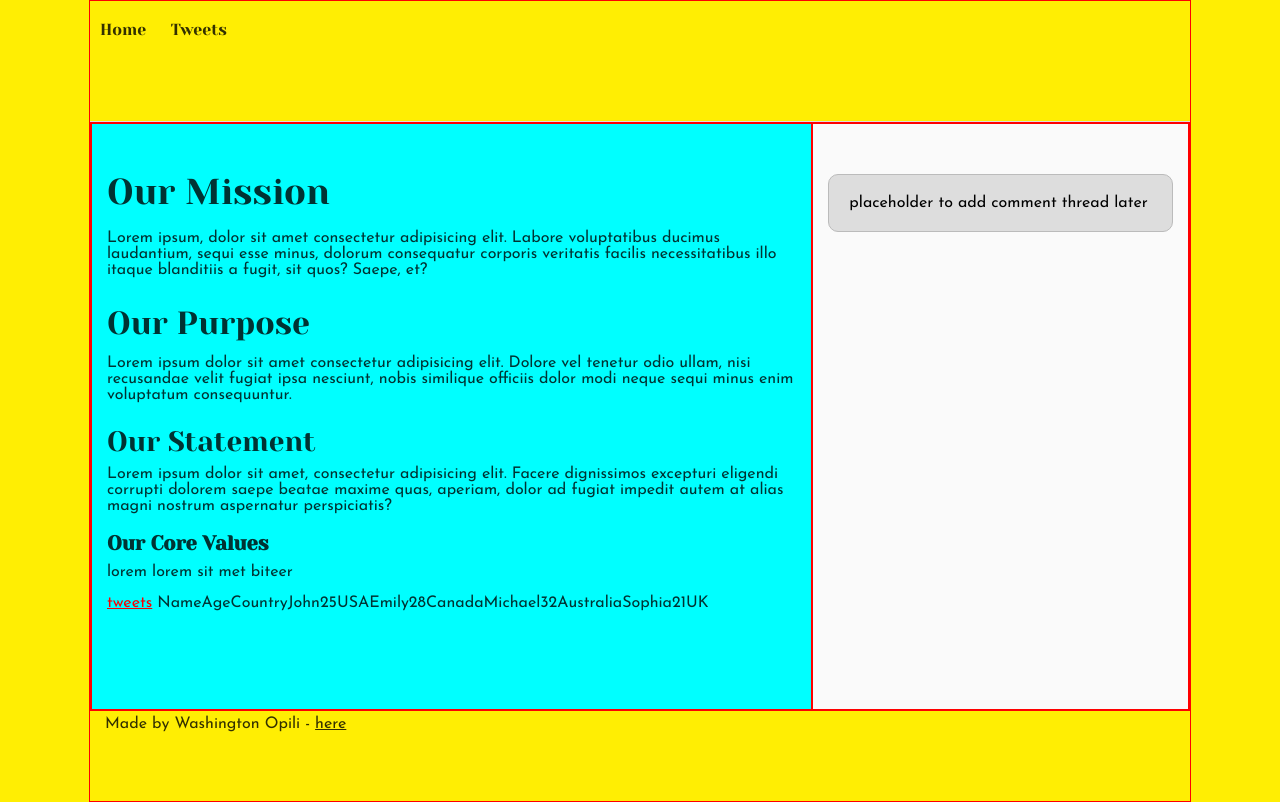
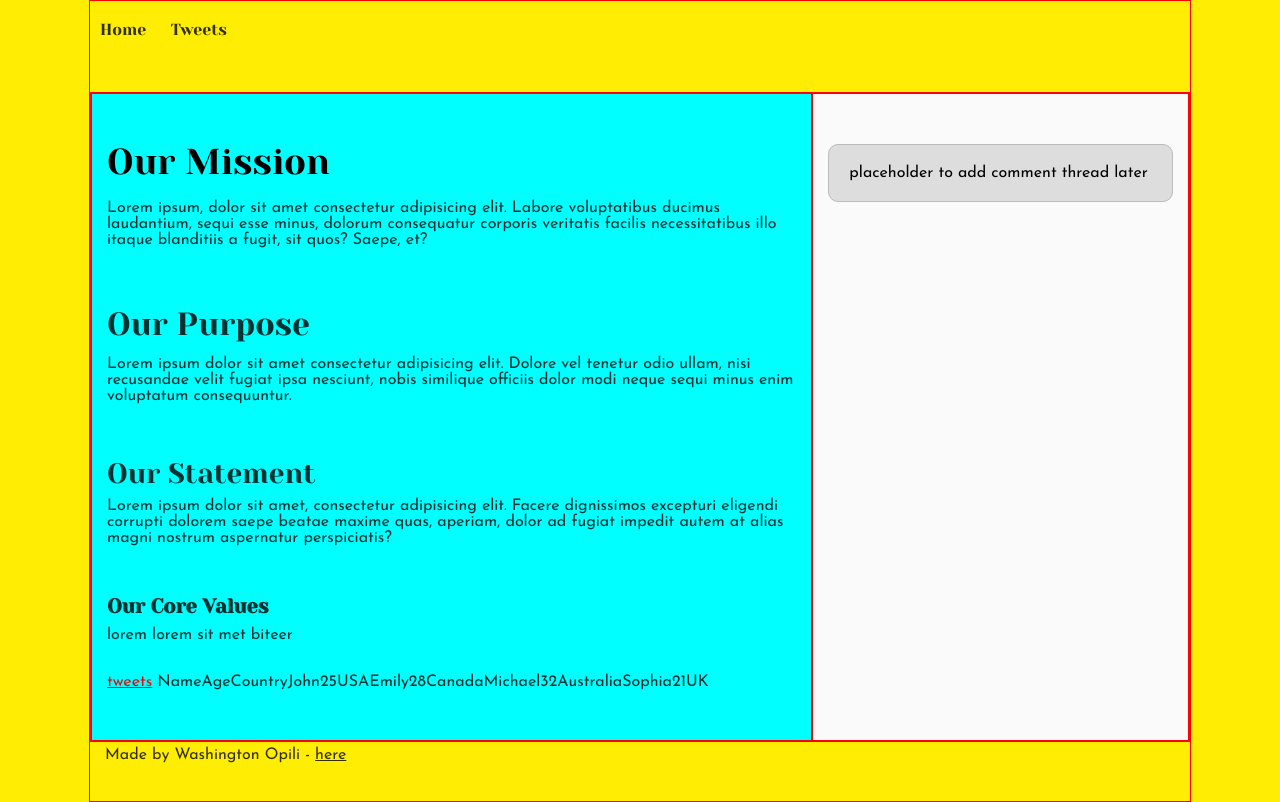
Before and after one commit to opili-washington/alx_html_css, a plain HTML site: page index.html in a window 1280 px wide. Drawn offline with Linux system fonts and the light colour scheme.

Commit message:
updated index and style files

```diff
--- a/index.html
+++ b/index.html
@@ -19,13 +19,13 @@
 <main>
   <article>
     <h1>Our Mission</h1>
-    <p>Lorem ipsum, dolor sit amet consectetur adipisicing elit. Labore voluptatibus ducimus laudantium, sequi esse minus, dolorum consequatur corporis veritatis facilis necessitatibus illo itaque blanditiis a fugit, sit quos? Saepe, et?</p>
+    <p>Lorem ipsum, dolor sit amet consectetur adipisicing elit. Labore voluptatibus ducimus laudantium, sequi esse minus, dolorum consequatur corporis veritatis facilis necessitatibus illo itaque blanditiis a fugit, sit quos? Saepe, et?</p> <br>
     <h2>Our Purpose</h2>
-    <p>Lorem ipsum dolor sit amet consectetur adipisicing elit. Dolore vel tenetur odio ullam, nisi recusandae velit fugiat ipsa nesciunt, nobis similique officiis dolor modi neque sequi minus enim voluptatum consequuntur.</p>
+    <p>Lorem ipsum dolor sit amet consectetur adipisicing elit. Dolore vel tenetur odio ullam, nisi recusandae velit fugiat ipsa nesciunt, nobis similique officiis dolor modi neque sequi minus enim voluptatum consequuntur.</p> <br>
     <h3>Our Statement</h3>
-    <p>Lorem ipsum dolor sit amet, consectetur adipisicing elit. Facere dignissimos excepturi eligendi corrupti dolorem saepe beatae maxime quas, aperiam, dolor ad fugiat impedit autem at alias magni nostrum aspernatur perspiciatis?</p>
+    <p>Lorem ipsum dolor sit amet, consectetur adipisicing elit. Facere dignissimos excepturi eligendi corrupti dolorem saepe beatae maxime quas, aperiam, dolor ad fugiat impedit autem at alias magni nostrum aspernatur perspiciatis?</p> <br>
     <h4>Our Core Values</h4>
-    <p>lorem lorem sit met biteer</p>
+    <p>lorem lorem sit met biteer</p> <br>
     <a href="/tweets.html">tweets</a>
     <a href="https://i.ibb.co/gTDZZT8/ALX-Logo-07.png "></a>
     <table>
--- a/styles.css
+++ b/styles.css
@@ -40,3 +40,7 @@ main {
         float: none;
     }
   }
+
+  h1{
+    color: black;
+  }
```
